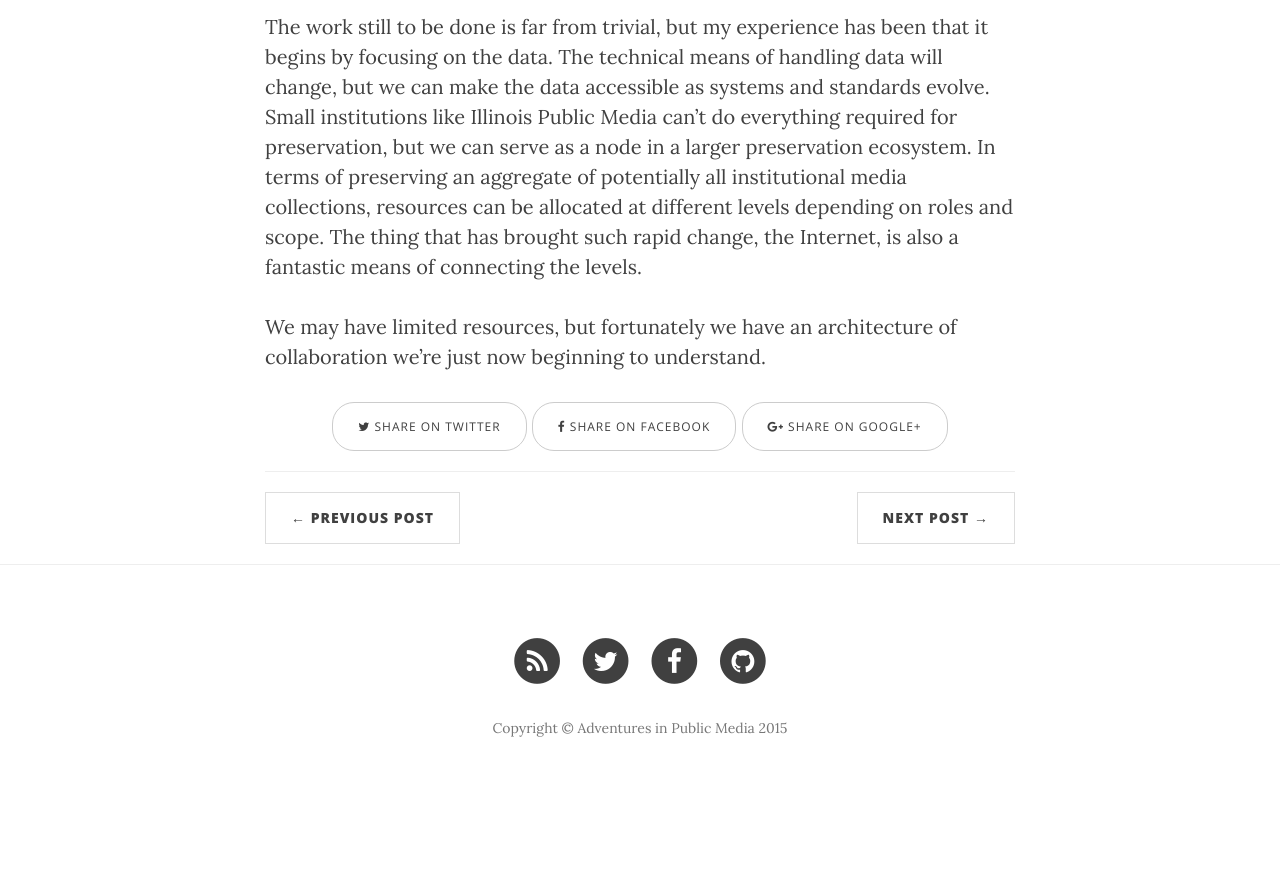
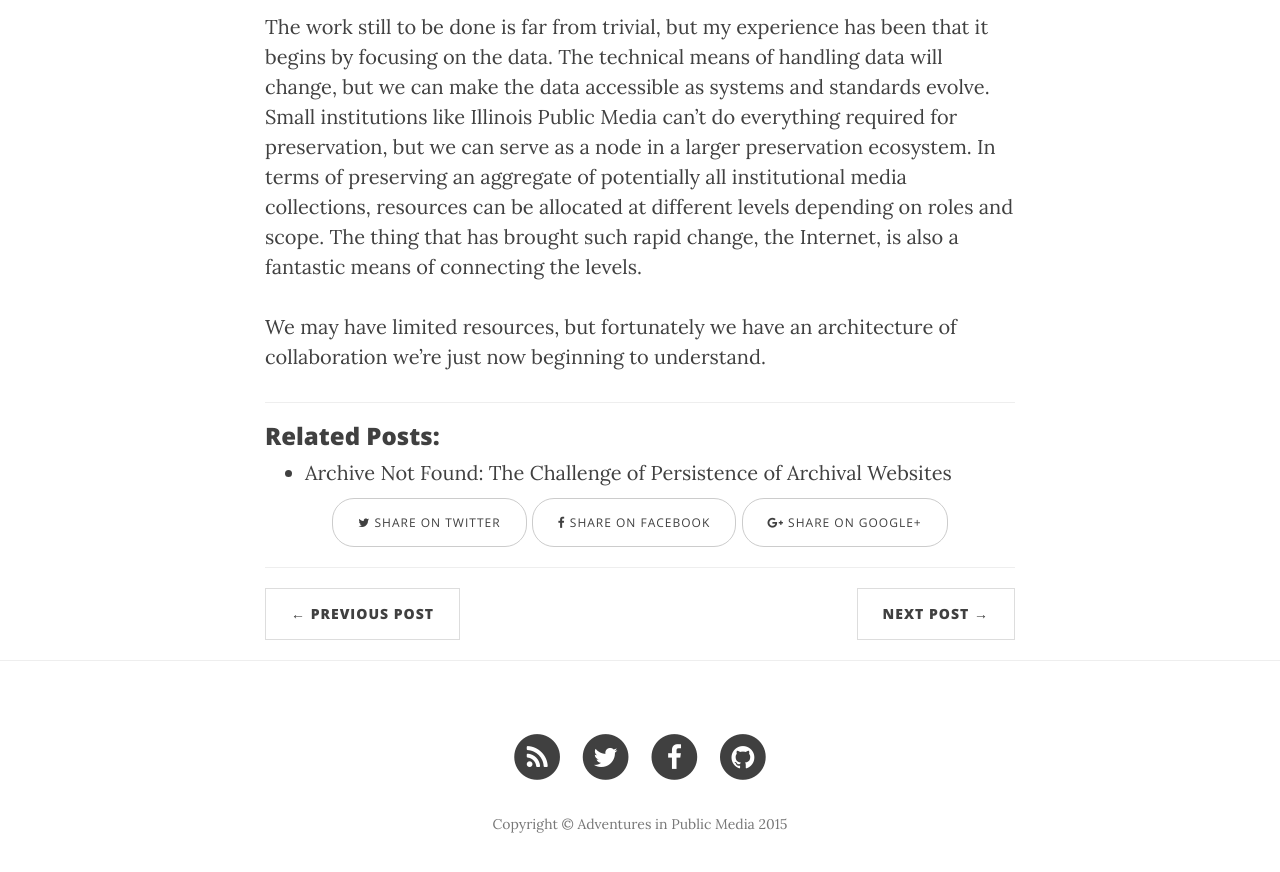
Before and after one commit to jackbrighton/jackbrighton.github.io, a Jekyll site: the page built from _posts/2015-05-16-confessions.md, in a window 1280 px wide and 900 px high, scrolled down 4329 px. Shown: the top 872 px of the window. Built offline with Jekyll 4.4.1, drawn with Linux system fonts in a browser that asks for light colours; nearby versions of some CDN libraries; before the commit the page ends 5133 px from its top, so only the background shows below that.

Commit message:
add related post

```diff
--- a/_posts/2015-05-16-confessions.md
+++ b/_posts/2015-05-16-confessions.md
@@ -57,3 +57,9 @@ We live at a time when all previous forms of media are potentially hyperlinked a
 The work still to be done is far from trivial, but my experience has been that it begins by focusing on the data. The technical means of handling data will change, but we can make the data accessible as systems and standards evolve.  Small institutions like Illinois Public Media can’t do everything required for preservation, but we can serve as a node in a larger preservation ecosystem. In terms of preserving an aggregate of potentially all institutional media collections, resources can be allocated at different levels depending on roles and scope. The thing that has brought such rapid change, the Internet, is also a fantastic means of connecting the levels.
 
 We may have limited resources, but fortunately we have an architecture of collaboration we’re just now beginning to understand.
+
+***
+
+### Related Posts:
+
+- [Archive Not Found: The Challenge of Persistence of Archival Websites](http://jackbrighton.github.io/2015/05/10/archive-not-found/)
```
